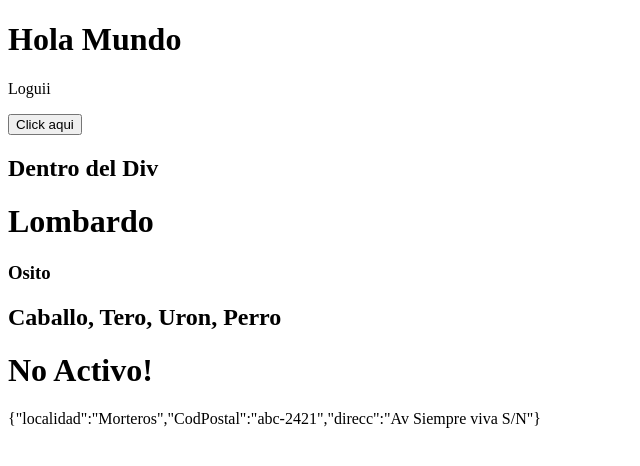
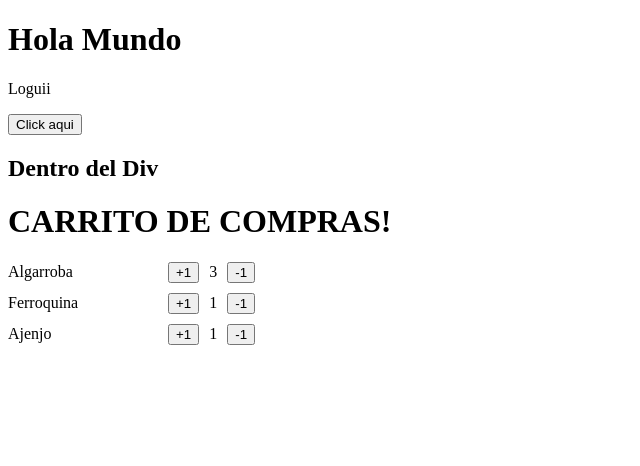
Before and after one commit to lombardo91/Primer-App-en-React-2026, a React (Vite) app: page / in a window 1280 px wide. Shown: the top 466 px of the page, without its empty margins (0-640 px from the left). Built offline with nearby package versions, Linux system fonts and the light colour scheme.

Commit message:
Avanzando

```diff
--- a/src/PrimerComponente.tsx
+++ b/src/PrimerComponente.tsx
@@ -1,3 +1,4 @@
+import ProductoCarrito from "./mini-merca/ProductoCarrito";
 
 export function PrimerComponenteApp() {
    return(
@@ -13,6 +14,12 @@ export function PrimerComponenteApp() {
         </h2>
     </div>
 
+
+
+    <h1>CARRITO DE COMPRAS!</h1>
+    <ProductoCarrito producto="Algarroba" cantidad= {3} />
+    <ProductoCarrito producto="Ferroquina" cantidad= {1} />
+    <ProductoCarrito producto="Ajenjo " cantidad= { 1 } />
     </>
    );
 }
--- a/src/main.tsx
+++ b/src/main.tsx
@@ -6,6 +6,7 @@ import { MyNombreCompletoApp, PrimerComponenteApp } from './PrimerComponente'
 createRoot(document.getElementById('root')!).render(
   <StrictMode>
 <PrimerComponenteApp/>
-<MyNombreCompletoApp/>
+{/*<MyNombreCompletoApp/>*/}
     </StrictMode>,
 )
+// Quede en el video 43 por hacer
--- /dev/null
+++ b/src/mini-merca/ProductoCarrito.tsx
@@ -0,0 +1,30 @@
+interface Props {
+    producto: string,
+    cantidad?: number,
+}
+const ProductoCarrito = ({producto, cantidad= 30}: Props) => {
+
+  return (
+<section
+    style= {{
+        display: 'flex',
+        alignItems: 'center',
+        gap: 10,
+        marginTop: 10,
+    }}
+>
+
+        <span
+        style={{
+            width: 150,
+        }}
+        >{producto} </span>
+      <button>+1</button>
+      <span>{cantidad}</span>
+    <button>-1</button>
+
+    </section>
+  );
+};
+
+export default ProductoCarrito
```
